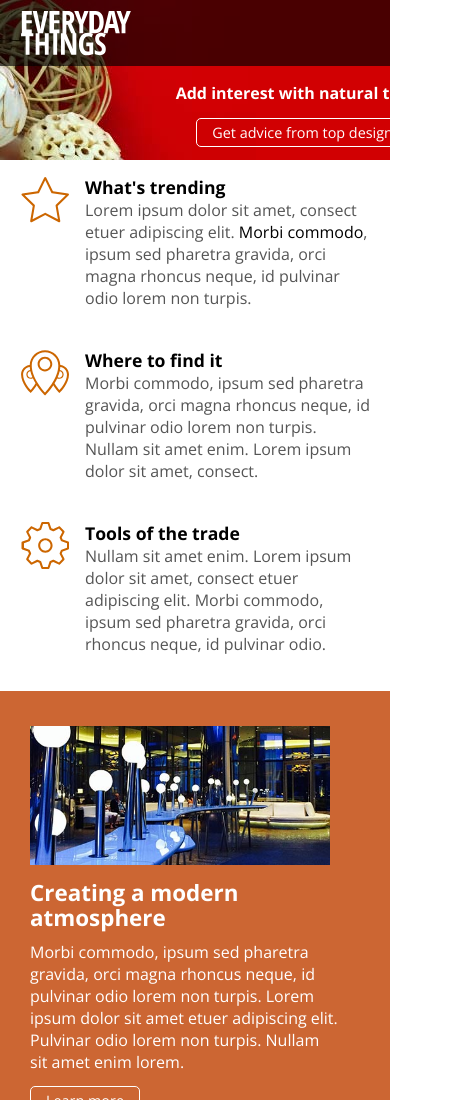
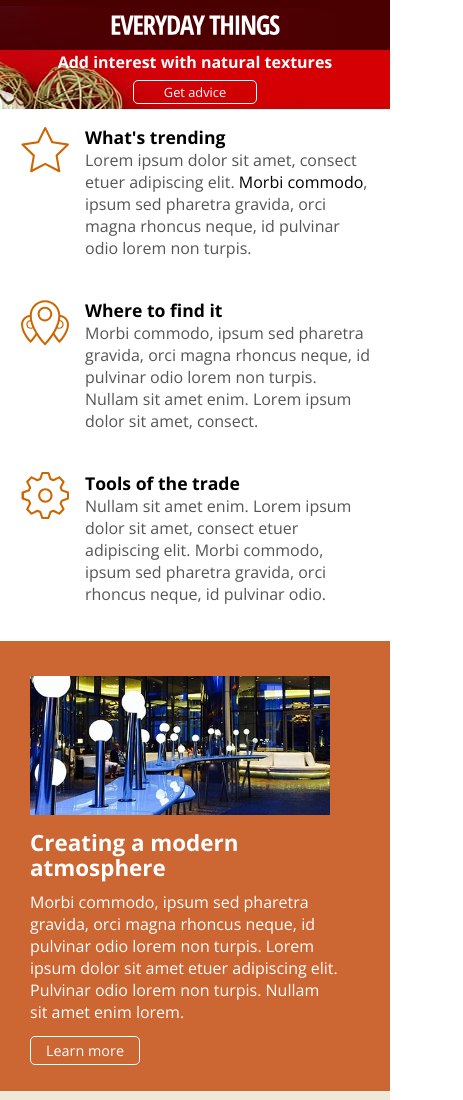
Before and after one commit to stern15/everyday-things, a plain HTML site: page index.html in a window 390 px wide. Shown: the top 1100 px of the page, 463 px wide, since content can reach past the window. Drawn offline with nearby package versions, Linux system fonts and the light colour scheme.

Commit message:
the header style on small screen size @450px

```diff
--- a/css/screen.css
+++ b/css/screen.css
@@ -201,7 +201,7 @@ section.how-to aside .content img {
     width: 70%;
     margin: 0 15% 15% 15%;
     display: block;
-    padding: 0 auto;
+    padding: 0px auto;
 }
 
 section.how-to aside .content p {
@@ -406,7 +406,7 @@ footer a:active {
     header {
         height: 300px;
         width: 100%;
-        background-image: url(../image/banner_825.jpg) no-repeat;
+        background: url(../image/banner_825.jpg) no-repeat;
     }
     header div.hero {
         top: 150px;
@@ -598,3 +598,34 @@ footer a:active {
         display: block;
     }
 }
+
+@media screen and (max-width:425px) {
+    /* header */
+    header {
+        height: 110px;
+        background-image: url(../image/banner_425.jpg);
+        background-size: cover;
+    }
+    header a.logo {
+        height: 50px;
+        background: rgba(0, 0, 0, .65) url(../image/logo_small.svg) no-repeat center center;
+        background-size: 170px 30px;
+    }
+    header div.hero {
+        text-align: center;
+        width: 100%;
+        left: 0;
+        top: 54px;
+    }
+    header div.hero h1 {
+        font-size: 1em;
+        margin-bottom: 10px;
+    }
+    header div.hero a.btn {
+        padding: 2px 30px;
+        font-size: .8em;
+    }
+    header div.hero a.btn span {
+        display: none;
+    }
+}
--- a/index.html
+++ b/index.html
@@ -15,7 +15,7 @@
             <a class="logo" title="Everyday thing" href="http://codifydesign.com"></a>
             <div class="hero">
                 <h1>Add interest with natural textures</h1>
-                <a class="btn" title="Get advice from top designers" href="#">Get advice from top designers</a>
+                <a class="btn" title="Get advice from top designers" href="#">Get advice<span> from top designers</span></a>
             </div>
         </header>
         <main>
```
